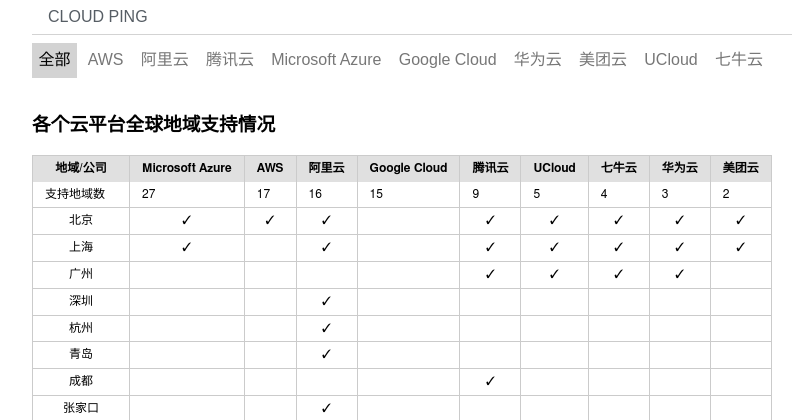
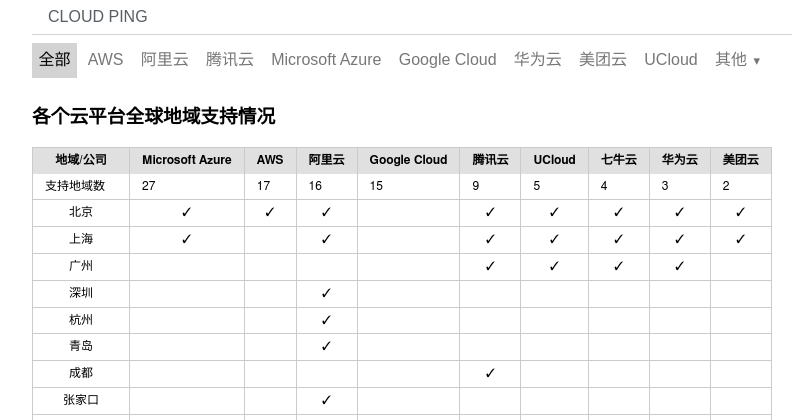
Before and after one commit to iamsk/cloudping, a Django app: page / in a window 1280 px wide. Shown: the top 420 px of the page, without its empty margins (228-1031 px from the left). Run offline with Django 3.2, Linux system fonts and the light colour scheme; data comes from the database, SQL or seed files in the repository; some libraries are stand-ins or nearby versions.

Commit message:
make sub menu

```diff
--- a/templates/base.html
+++ b/templates/base.html
@@ -27,6 +27,10 @@
 
     .title {
         border-bottom: 1px solid #d3d3d3;
+    }
+
+    .menu {
+        margin-top: 0.5em;
     }
 
     .header {
@@ -90,14 +94,23 @@
     <div class="pure-menu title">
         <a href="/" class="pure-menu-heading">Cloud Ping</a>
     </div>
-    <div class="pure-menu pure-menu-horizontal pure-menu-scrollable">
+    <div class="pure-menu pure-menu-horizontal menu">
         <ul class="pure-menu-list">
             <li class="pure-menu-item {% ifequal company 'all' %}pure-menu-selected{% endifequal %}">
                 <a href="/" class="pure-menu-link">全部</a></li>
-            {% for c in cs %}
-                <li class="pure-menu-item {% ifequal company c %}pure-menu-selected{% endifequal %}">
-                    <a href="/{{ c.code }}" class="pure-menu-link">{{ c }}</a></li>
+            {% for c in cs|slice:":8" %}
+            <li class="pure-menu-item {% ifequal company c %}pure-menu-selected{% endifequal %}">
+                <a href="/{{ c.code }}" class="pure-menu-link">{{ c }}</a></li>
             {% endfor %}
+            <li class="pure-menu-item pure-menu-has-children pure-menu-allow-hover">
+                <a href="#" id="menuLink" class="pure-menu-link">其他</a>
+                <ul class="pure-menu-children">
+                    {% for c in cs|slice:"8:" %}
+                    <li class="pure-menu-item {% ifequal company c %}pure-menu-selected{% endifequal %}">
+                        <a href="/{{ c.code }}" class="pure-menu-link">{{ c }}</a></li>
+                    {% endfor %}
+                </ul>
+            </li>
         </ul>
     </div>
 </div>
```
